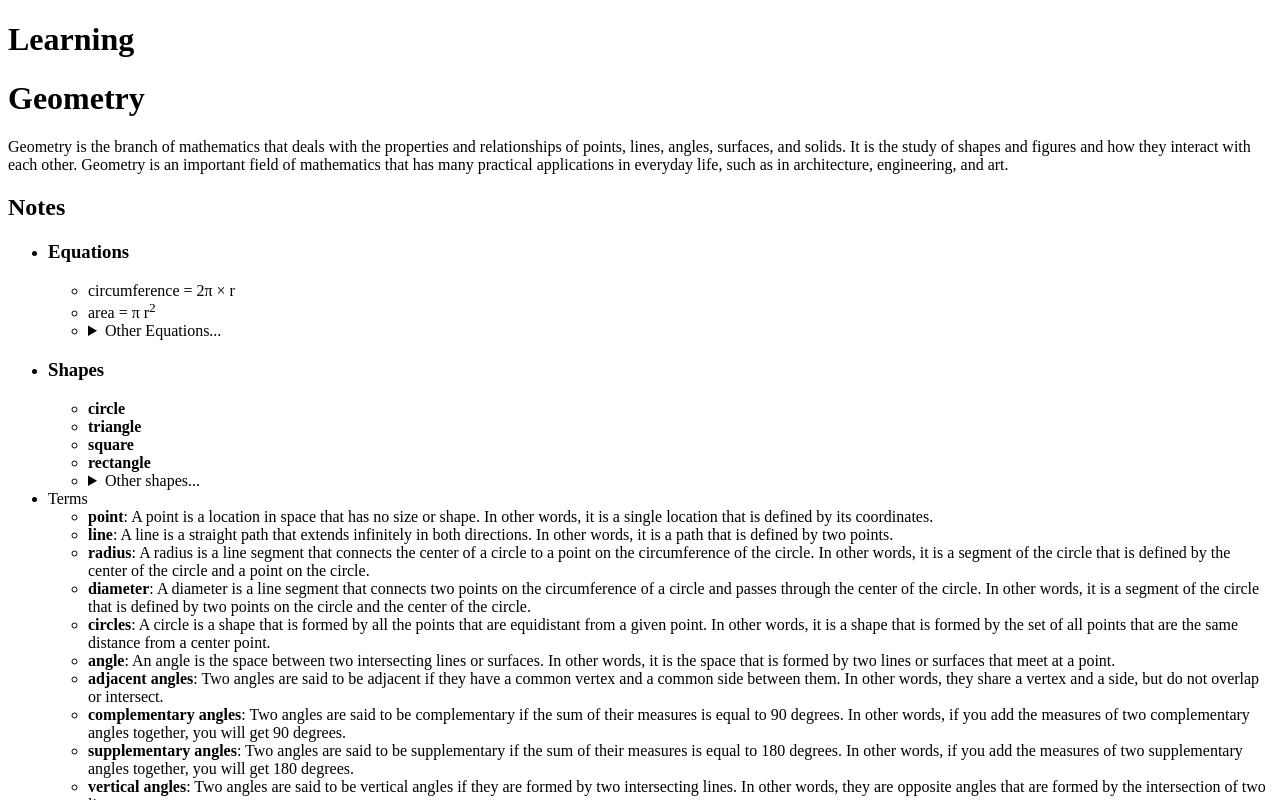
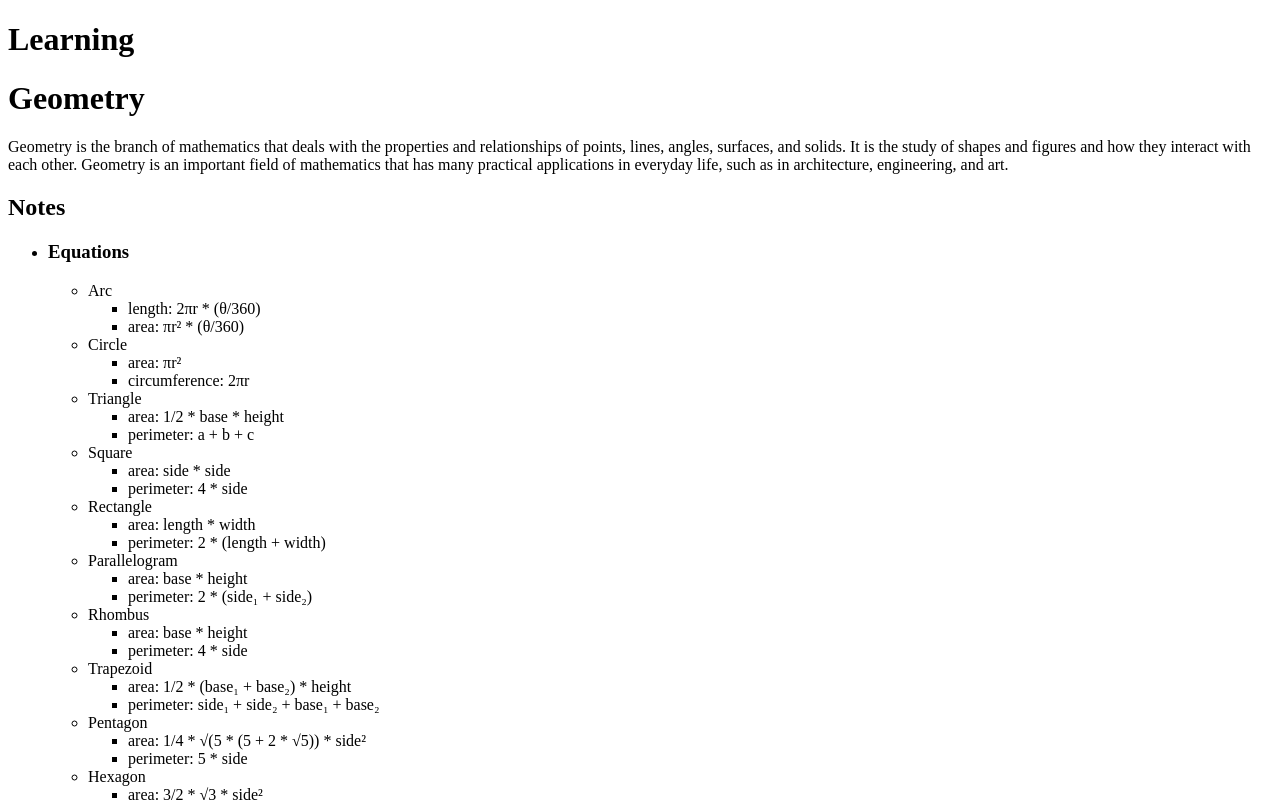
Before and after one commit to nickfang/personal-dashboard, a SvelteKit app: page /learning/math/geometry in a window 1280 px wide. Shown: the top 800 px of the page. Built offline with nearby package versions, Linux system fonts and the light colour scheme.

Commit message:
Fixing indention to 2, adding data so the information isn't hard coded and displaying some of that information on the page.

```diff
--- /dev/null
+++ b/src/routes/learning/math/Info.ts
@@ -0,0 +1,175 @@
+const Lines = {
+  Arc: {
+    name: 'Arc',
+    description: 'An arc is a portion of the circumference of a circle.',
+    equations: {
+      length: '2πr * (θ/360)',
+      area: 'πr² * (θ/360)',
+    },
+  },
+};
+
+const Shapes = {
+  circle: {
+    name: 'Circle',
+    description: 'A circle is a shape with all points the same distance from its center.',
+    equations: {
+      area: 'πr²',
+      circumference: '2πr',
+    },
+  },
+  triangle: {
+    name: 'Triangle',
+    description: 'A triangle is a polygon with three edges and three vertices.',
+    equations: {
+      area: '1/2 * base * height',
+      perimeter: 'a + b + c',
+    },
+  },
+  square: {
+    name: 'Square',
+    description:
+      'A square is a regular quadrilateral, which means that it has four equal sides and four equal angles.',
+    equations: {
+      area: 'side * side',
+      perimeter: '4 * side',
+    },
+  },
+  rectangle: {
+    name: 'Rectangle',
+    description: 'A rectangle is a quadrilateral with four right angles.',
+    equations: {
+      area: 'length * width',
+      perimeter: '2 * (length + width)',
+    },
+  },
+  parallelogram: {
+    name: 'Parallelogram',
+    description: 'A parallelogram is a quadrilateral with opposite sides parallel.',
+    equations: {
+      area: 'base * height',
+      perimeter: '2 * (side₁ + side₂)',
+    },
+  },
+  rhombus: {
+    name: 'Rhombus',
+    description: 'A rhombus is a quadrilateral with all sides of equal length.',
+    equations: {
+      area: 'base * height',
+      perimeter: '4 * side',
+    },
+  },
+  trapezoid: {
+    name: 'Trapezoid',
+    description: 'A trapezoid is a quadrilateral with at least one pair of parallel sides.',
+    equations: {
+      area: '1/2 * (base₁ + base₂) * height',
+      perimeter: 'side₁ + side₂ + base₁ + base₂',
+    },
+  },
+  pentagon: {
+    name: 'Pentagon',
+    description: 'A pentagon is a five-sided polygon.',
+    equations: {
+      area: '1/4 * √(5 * (5 + 2 * √5)) * side²',
+      perimeter: '5 * side',
+    },
+  },
+  hexagon: {
+    name: 'Hexagon',
+    description: 'A hexagon is a six-sided polygon.',
+    equations: {
+      area: '3/2 * √3 * side²',
+      perimeter: '6 * side',
+    },
+  },
+  heptagon: {
+    name: 'Heptagon',
+    description: 'A heptagon is a seven-sided polygon.',
+    equations: {
+      area: '7/4 * side² * cot(π/7)',
+      perimeter: '7 * side',
+    },
+  },
+  octagon: {
+    name: 'Octagon',
+    description: 'An octagon is an eight-sided polygon.',
+    equations: {
+      area: '2 * side² * (1 + √2)',
+      perimeter: '8 * side',
+    },
+  },
+  nonagon: {
+    name: 'Nonagon',
+    description: 'A nonagon is a nine-sided polygon.',
+    equations: {
+      area: '9/4 * side² * cot(π/9)',
+      perimeter: '9 * side',
+    },
+  },
+  decagon: {
+    name: 'Decagon',
+    description: 'A decagon is a ten-sided polygon.',
+    equations: {
+      area: '5/2 * side² * √(5 + 2 * √5)',
+      perimeter: '10 * side',
+    },
+  },
+  dodecagon: {
+    name: 'Dodecagon',
+    description: 'A dodecagon is a twelve-sided polygon.',
+    equations: {
+      area: '3 * side² * √3 * (2 + √3)',
+      perimeter: '12 * side',
+    },
+  },
+};
+
+const Volumes = {
+  sphere: {
+    name: 'Sphere',
+    description: 'A sphere is a perfectly round geometrical object in three-dimensional space.',
+    equations: {
+      volume: '4/3 * π * r³',
+      surfaceArea: '4 * π * r²',
+    },
+  },
+  cone: {
+    name: 'Cone',
+    description:
+      'A cone is a three-dimensional geometric shape that tapers smoothly from a flat base to a point called the apex or vertex.',
+    equations: {
+      volume: '1/3 * π * r² * h',
+      surfaceArea: 'π * r * (r + l)',
+    },
+  },
+  cube: {
+    name: 'Cube',
+    description:
+      'A cube is a three-dimensional solid object bounded by six square faces, facets or sides, with three meeting at each vertex.',
+    equations: {
+      volume: 'side³',
+      surfaceArea: '6 * side²',
+    },
+  },
+  cylinder: {
+    name: 'Cylinder',
+    description:
+      'A cylinder is one of the most basic curvilinear geometric shapes, the surface formed by the points at a fixed distance from a given line segment, the axis of the cylinder.',
+    equations: {
+      volume: 'π * r² * h',
+      surfaceArea: '2 * π * r * (r + h)',
+    },
+  },
+  pyramid: {
+    name: 'Pyramid',
+    description:
+      'A pyramid is a polyhedron formed by connecting a polygonal base and a point, called the apex.',
+    equations: {
+      volume: '1/3 * base * height',
+      surfaceArea: 'base + 1/2 * perimeter * slant height',
+    },
+  },
+};
+
+export { Lines, Shapes, Volumes };
--- /dev/null
+++ b/src/routes/learning/math/geometry/+page.server.ts
@@ -0,0 +1,6 @@
+import { error } from '@sveltejs/kit';
+import { Lines, Shapes, Volumes } from '../Info.js';
+
+export const load = () => {
+  return { Lines, Shapes, Volumes };
+};
--- a/src/routes/learning/math/geometry/+page.svelte
+++ b/src/routes/learning/math/geometry/+page.svelte
@@ -1,4 +1,6 @@
 <script>
+  export let data;
+  console.log('data', data);
 </script>
 
 <main class="container py-6">
@@ -14,59 +16,26 @@
     <ul>
       <li><h3>Equations</h3></li>
       <ul>
-        <li>circumference = 2&pi; &times; r</li>
-        <li>area = &pi; r<sup>2</sup></li>
-        <li>
-          <details>
-            <summary>Other Equations...</summary>
-            <li>volume = &frac23; &pi; r<sup>3</sup></li>
-            <li>surface area = 4&pi; r<sup>2</sup></li>
-            <li>Pythagorean theorem: a<sup>2</sup> + b<sup>2</sup> = c<sup>2</sup></li>
+        {#each Object.entries(data.Lines) as [key, line]}
+          <li>{line.name}</li>
+          <ul>
             <li>
-              distance formula: d = &radic;(x<sub>2</sub> - x<sub>1</sub>)<sup>2</sup> + (y<sub
-                >2</sub
-              >
-              - y<sub>1</sub>)<sup>2</sup>
+              {#each Object.entries(line.equations) as [key, equation]}
+                <li>{key}: {equation}</li>
+              {/each}
             </li>
+          </ul>
+        {/each}
+        {#each Object.entries(data.Shapes) as [key, shape]}
+          <li>{shape.name}</li>
+          <ul>
             <li>
-              midpoint formula: (x<sub>1</sub> + x<sub>2</sub>) / 2, (y<sub>1</sub> + y<sub>2</sub>)
-              / 2
+              {#each Object.entries(shape.equations) as [key, equation]}
+                <li>{key}: {equation}</li>
+              {/each}
             </li>
-          </details>
-        </li>
-      </ul>
-      <li>
-        <h3>Shapes</h3>
-      </li>
-      <ul>
-        <li><strong>circle</strong></li>
-        <li><strong>triangle</strong></li>
-        <li><strong>square</strong></li>
-        <li><strong>rectangle</strong></li>
-        <li>
-          <details>
-            <summary>Other shapes...</summary>
-            <li>parallelogram</li>
-            <li>trapezoid</li>
-            <li>rhombus</li>
-            <li>pentagon</li>
-            <li>hexagon</li>
-            <li>heptagon</li>
-            <li>octagon</li>
-            <li>nonagon</li>
-            <li>decagon</li>
-            <li>dodecagon</li>
-            <li>ellipse</li>
-            <li>parabola</li>
-            <li>hyperbola</li>
-            <li>cone</li>
-            <li>cylinder</li>
-            <li>sphere</li>
-            <li>pyramid</li>
-            <li>prism</li>
-            <li>torus</li>
-          </details>
-        </li>
+          </ul>
+        {/each}
       </ul>
       <li>Terms</li>
       <ul>
```
Also changed, not shown: eslint.config.js (+17 -8 lines), 2 other files (tests, documents, lock files or other folders).
